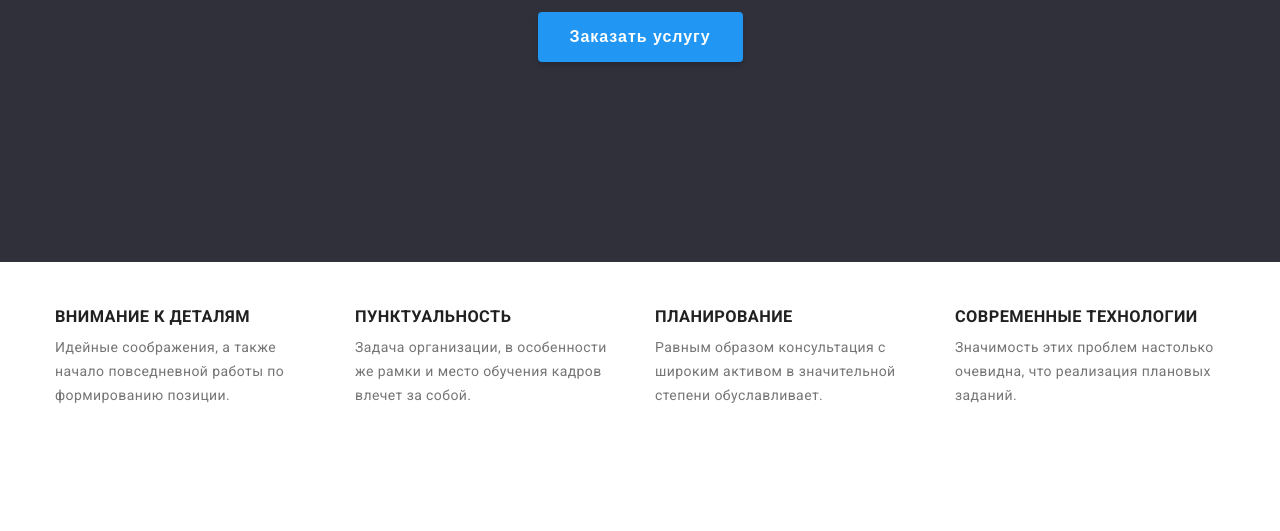
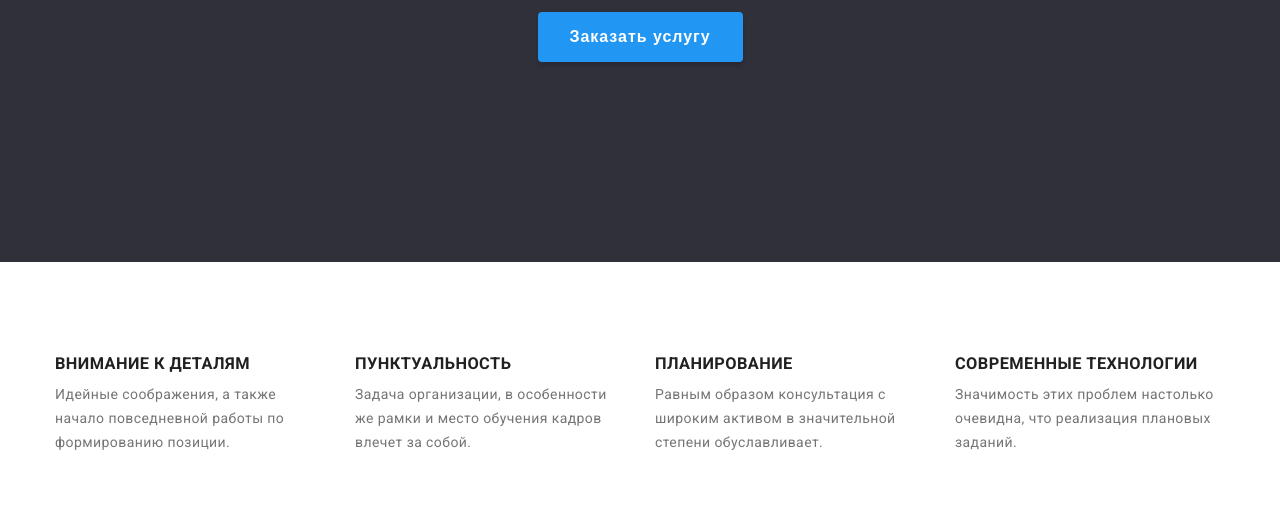
Before and after one commit to KaterynaBoikova/goit-markup-hw-03, a plain HTML site: page index.html in a window 1280 px wide. Shown: the part 421-952 px from the top of the page. Drawn offline with Linux system fonts and the light colour scheme.

Commit message:
padding fixed

```diff
--- a/css/styles.css
+++ b/css/styles.css
@@ -176,8 +176,8 @@ h1 {
   width: 270px;
 }
 .features {
-  padding-bottom: 94px;
-  padding-top: 47px;
+  padding-bottom: 47px;
+  padding-top: 94px;
 }
 /***** WHAT WE DO *****/
 .what-we-do {
```
